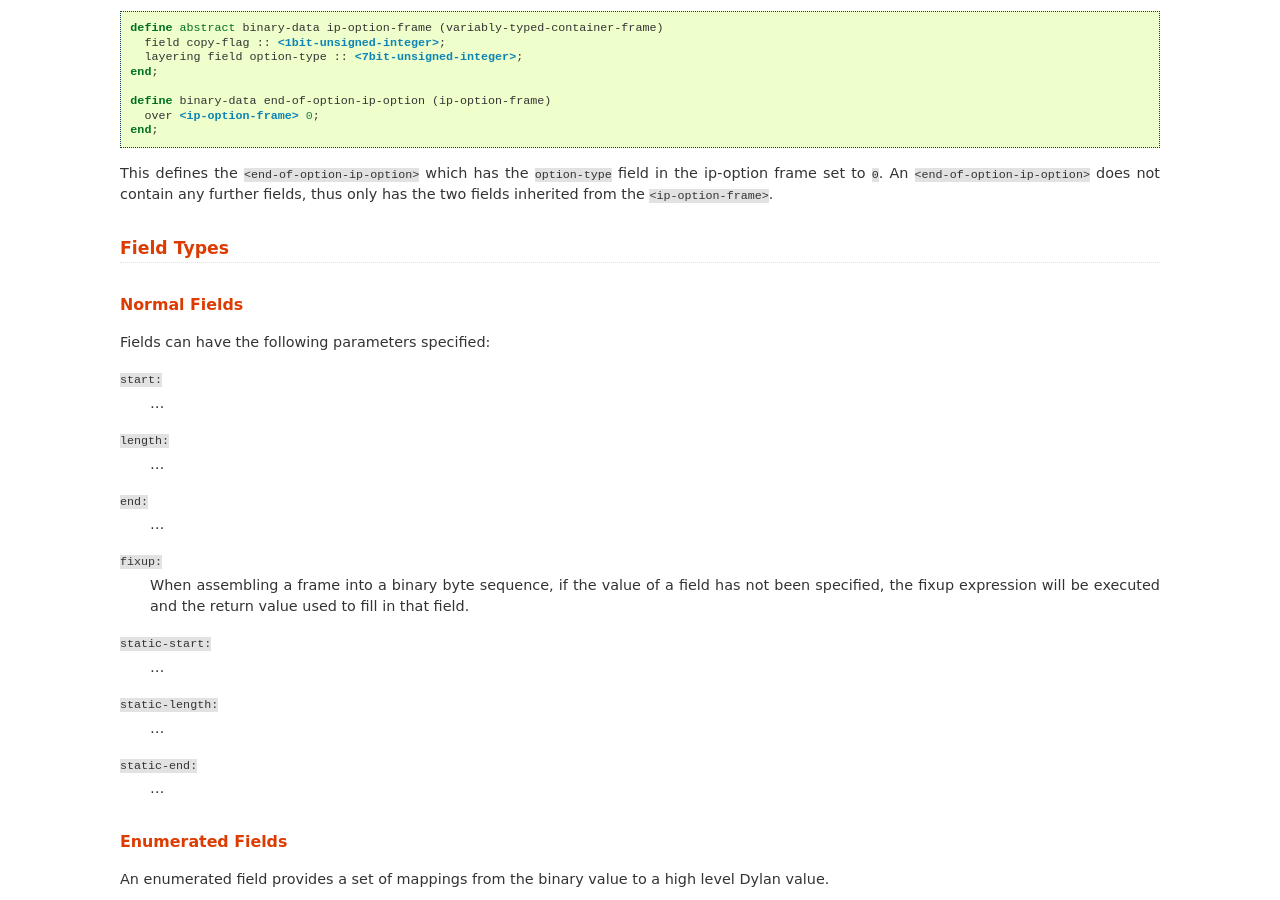
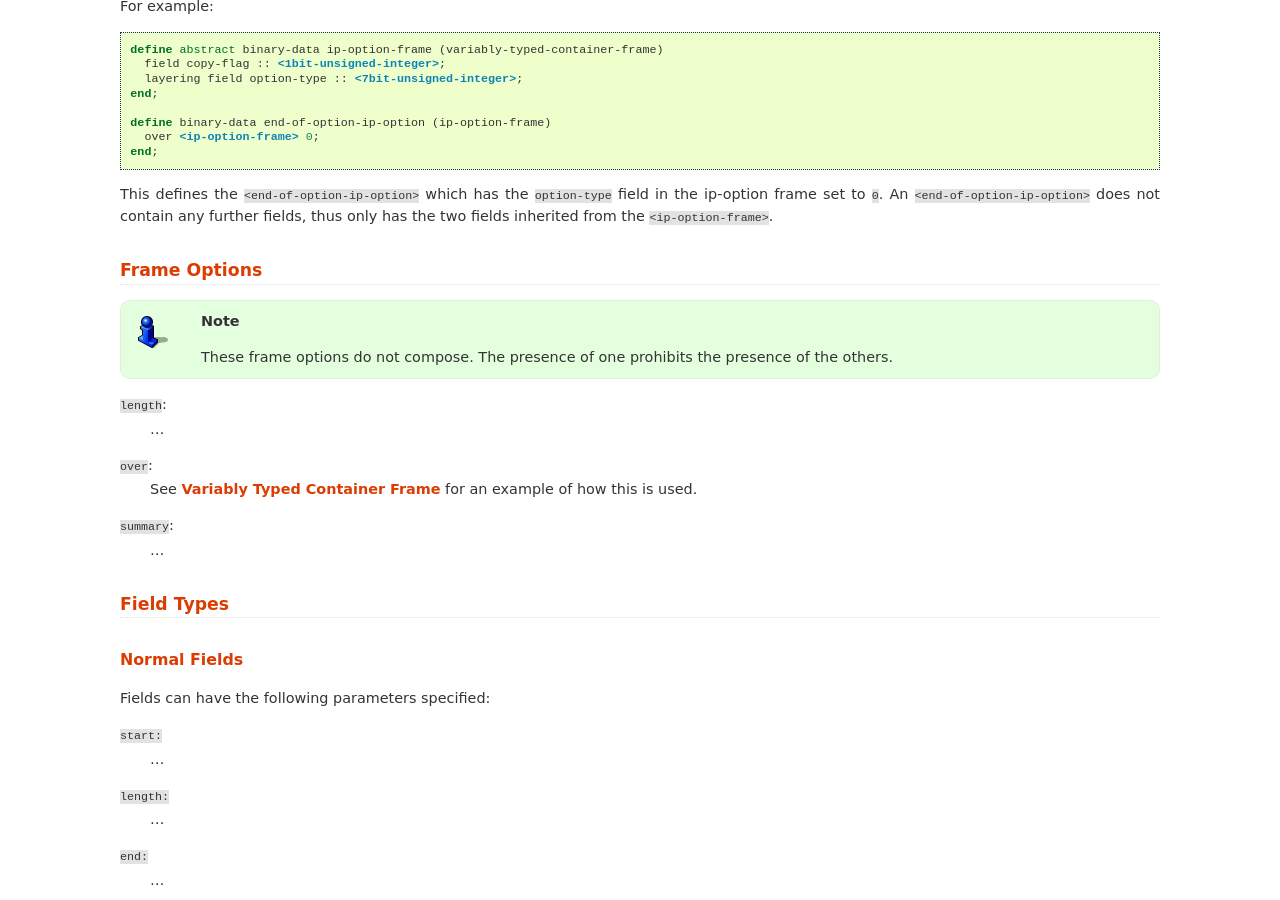
Before and after one commit to dylan-lang/binary-data, a Sphinx documentation site: the page built from documentation/source/usage.rst, in a window 1280 px wide and 900 px high, scrolled down 1765 px. Built offline with Sphinx 7.4.7, drawn with Linux system fonts in a browser that asks for light colours; cross-references to code outside the pages are shown as plain code.

Commit message:
Stub out frame options documentation.

```diff
--- a/documentation/source/usage.rst
+++ b/documentation/source/usage.rst
@@ -99,6 +99,23 @@ This defines the ``<end-of-option-ip-option>`` which has the ``option-type``
 field in the ip-option frame set to ``0``. An ``<end-of-option-ip-option>``
 does not contain any further fields, thus only has the two fields inherited from
 the ``<ip-option-frame>``.
+
+Frame Options
+=============
+
+.. note:: These frame options do not compose. The presence of one prohibits
+   the presence of the others.
+
+``length``:
+   ...
+
+``over``:
+   See `Variably Typed Container Frame`_ for an example of how this is
+   used.
+
+
+``summary``:
+   ...
 
 Field Types
 ===========
```
